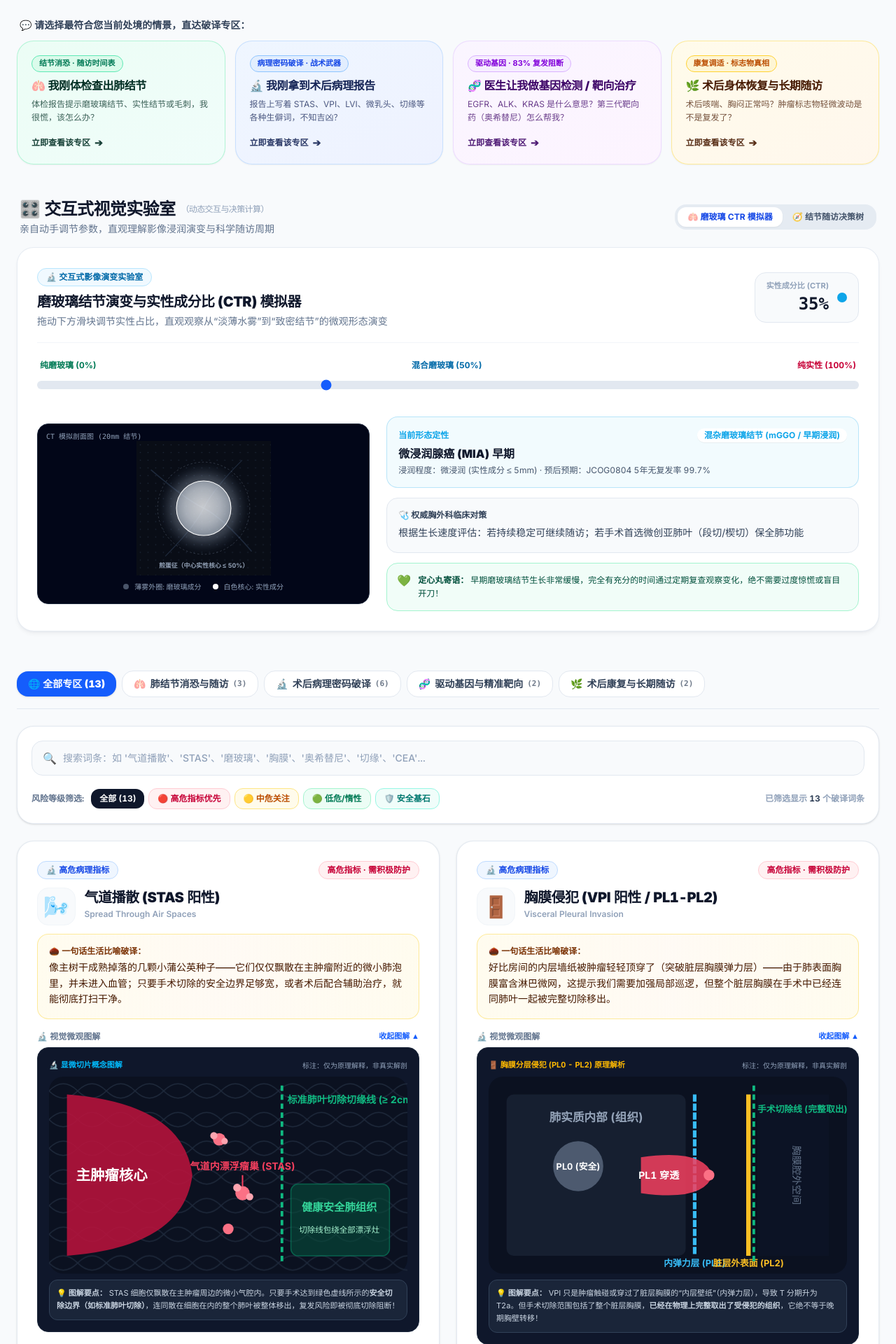
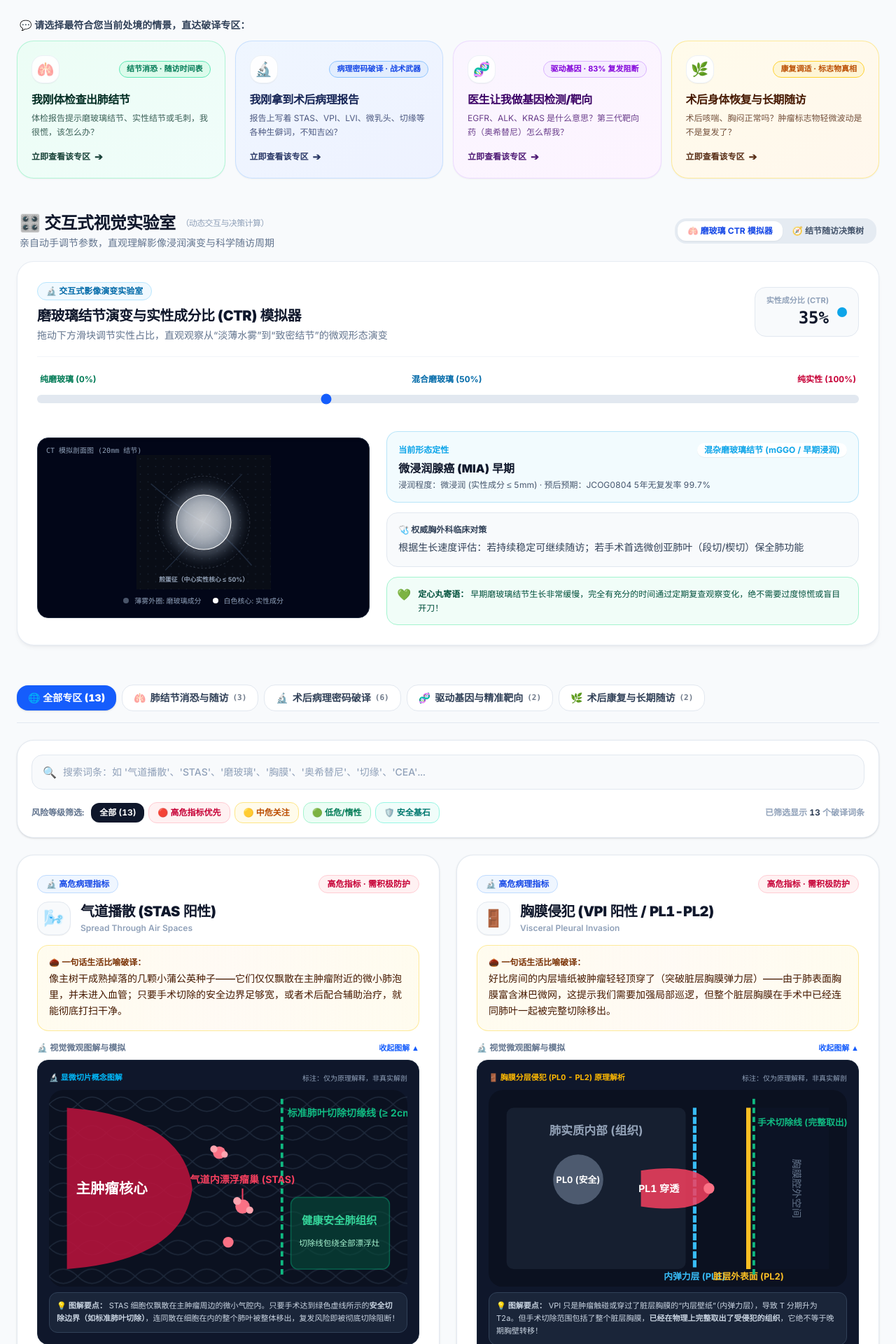
Before and after one commit to TrojanFish/OncoPath, a Next.js app in the folder app/: page /wiki in a window 1280 px wide. Shown: the part 400-2320 px from the top of the page at 70% size. Built offline with nearby package versions, Linux system fonts and the light colour scheme; no server answers.

Commit message:
fix(wiki): mount GgoEvolutionSimulator & FleischnerDecisionTree inside topic cards and standardize icon box dimensions to fixed 48x48px

```diff
--- a/app/src/components/wiki/WikiScenarioEntry.tsx
+++ b/app/src/components/wiki/WikiScenarioEntry.tsx
@@ -10,7 +10,8 @@ export function WikiScenarioEntry({ onSelectCategory }: WikiScenarioEntryProps)
   const scenarios = [
     {
       category: "nodule" as WikiCategory,
-      title: "🫁 我刚体检查出肺结节",
+      icon: "🫁",
+      title: "我刚体检查出肺结节",
       subtitle: "体检报告提示磨玻璃结节、实性结节或毛刺，我很慌，该怎么办？",
       badge: "结节消恐 · 随访时间表",
       gradient: "from-emerald-50 to-teal-50 hover:from-emerald-100/70 hover:to-teal-100/70 border-emerald-200/80 text-emerald-950",
@@ -19,7 +20,8 @@ export function WikiScenarioEntry({ onSelectCategory }: WikiScenarioEntryProps)
     },
     {
       category: "pathology" as WikiCategory,
-      title: "🔬 我刚拿到术后病理报告",
+      icon: "🔬",
+      title: "我刚拿到术后病理报告",
       subtitle: "报告上写着 STAS、VPI、LVI、微乳头、切缘等各种生僻词，不知吉凶？",
       badge: "病理密码破译 · 战术武器",
       gradient: "from-blue-50 to-indigo-50 hover:from-blue-100/70 hover:to-indigo-100/70 border-blue-200/80 text-blue-950",
@@ -28,7 +30,8 @@ export function WikiScenarioEntry({ onSelectCategory }: WikiScenarioEntryProps)
     },
     {
       category: "genetics" as WikiCategory,
-      title: "🧬 医生让我做基因检测 / 靶向治疗",
+      icon: "🧬",
+      title: "医生让我做基因检测/靶向",
       subtitle: "EGFR、ALK、KRAS 是什么意思？第三代靶向药（奥希替尼）怎么帮我？",
       badge: "驱动基因 · 83% 复发阻断",
       gradient: "from-purple-50 to-fuchsia-50 hover:from-purple-100/70 hover:to-fuchsia-100/70 border-purple-200/80 text-purple-950",
@@ -37,7 +40,8 @@ export function WikiScenarioEntry({ onSelectCategory }: WikiScenarioEntryProps)
     },
     {
       category: "recovery" as WikiCategory,
-      title: "🌿 术后身体恢复与长期随访",
+      icon: "🌿",
+      title: "术后身体恢复与长期随访",
       subtitle: "术后咳喘、胸闷正常吗？肿瘤标志物轻微波动是不是复发了？",
       badge: "康复调适 · 标志物真相",
       gradient: "from-amber-50 to-orange-50 hover:from-amber-100/70 hover:to-orange-100/70 border-amber-200/80 text-amber-950",
@@ -60,7 +64,10 @@ export function WikiScenarioEntry({ onSelectCategory }: WikiScenarioEntryProps)
             className={`text-left p-4 sm:p-5 rounded-3xl bg-gradient-to-br border transition-all duration-300 shadow-xs hover:shadow-md hover:-translate-y-0.5 cursor-pointer flex flex-col justify-between ${s.gradient}`}
           >
             <div>
-              <div className="flex items-center justify-between gap-2 mb-2">
+              <div className="flex items-center justify-between gap-2 mb-3">
+                <div className="w-10 h-10 rounded-2xl bg-white/90 border border-slate-200/60 flex items-center justify-center text-xl shadow-2xs">
+                  {s.icon}
+                </div>
                 <span className={`text-[11px] font-bold px-2.5 py-0.5 rounded-full border ${s.tagColor}`}>
                   {s.badge}
                 </span>
--- a/app/src/components/wiki/WikiTopicCard.tsx
+++ b/app/src/components/wiki/WikiTopicCard.tsx
@@ -8,6 +8,8 @@ import { StasAirwayVisual } from "./visuals/StasAirwayVisual";
 import { VpiPleuraVisual } from "./visuals/VpiPleuraVisual";
 import { LviVesselVisual } from "./visuals/LviVesselVisual";
 import { IaslcSubtypeVisual } from "./visuals/IaslcSubtypeVisual";
+import { GgoEvolutionSimulator } from "./visuals/GgoEvolutionSimulator";
+import { FleischnerDecisionTree } from "./visuals/FleischnerDecisionTree";
 
 interface WikiTopicCardProps {
   topic: WikiTopic;
@@ -50,10 +52,10 @@ export function WikiTopicCard({ topic, isMatchedProfile }: WikiTopicCardProps) {
         </div>
 
         {/* Title */}
-        <div className="flex items-start gap-3 mb-3">
-          <span className="text-2xl sm:text-3xl p-2 rounded-2xl bg-slate-50 border border-slate-100 flex-shrink-0">
+        <div className="flex items-start gap-3.5 mb-3.5">
+          <div className="w-12 h-12 rounded-2xl bg-slate-50 border border-slate-200 flex items-center justify-center text-2xl flex-shrink-0 shadow-2xs">
             {topic.icon}
-          </span>
+          </div>
           <div>
             <h3 className="text-lg sm:text-xl font-black text-slate-900 tracking-tight">
               {topic.title}
@@ -79,8 +81,8 @@ export function WikiTopicCard({ topic, isMatchedProfile }: WikiTopicCardProps) {
         {/* 🔬 Visual Micro Diagram if configured */}
         {topic.visualComponent && (
           <div className="mb-4">
-            <div className="flex items-center justify-between mb-1.5">
-              <span className="text-xs font-bold text-slate-500">🔬 视觉微观图解</span>
+            <div className="flex items-center justify-between mb-2">
+              <span className="text-xs font-bold text-slate-500">🔬 视觉微观图解与模拟</span>
               <button
                 onClick={() => setShowVisual(!showVisual)}
                 className="text-[11px] text-blue-600 hover:text-blue-700 font-semibold cursor-pointer"
@@ -89,7 +91,9 @@ export function WikiTopicCard({ topic, isMatchedProfile }: WikiTopicCardProps) {
               </button>
             </div>
             {showVisual && (
-              <div>
+              <div className="animate-fade-in">
+                {topic.visualComponent === "GgoEvolutionSimulator" && <GgoEvolutionSimulator />}
+                {topic.visualComponent === "FleischnerDecisionTree" && <FleischnerDecisionTree />}
                 {topic.visualComponent === "StasAirwayVisual" && <StasAirwayVisual />}
                 {topic.visualComponent === "VpiPleuraVisual" && <VpiPleuraVisual />}
                 {topic.visualComponent === "LviVesselVisual" && <LviVesselVisual />}
```
